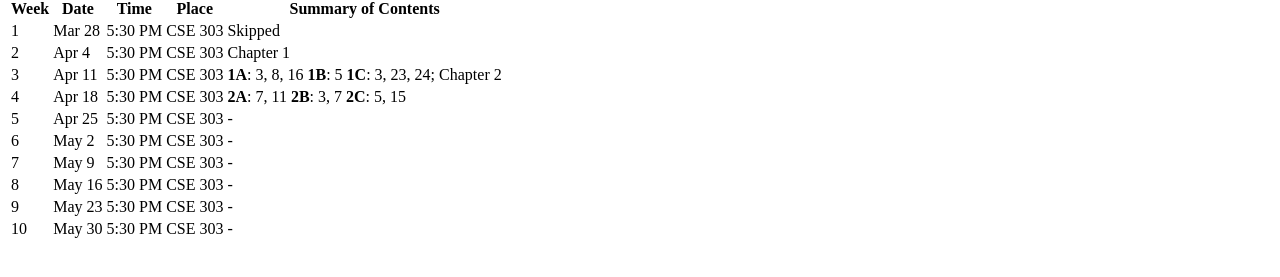
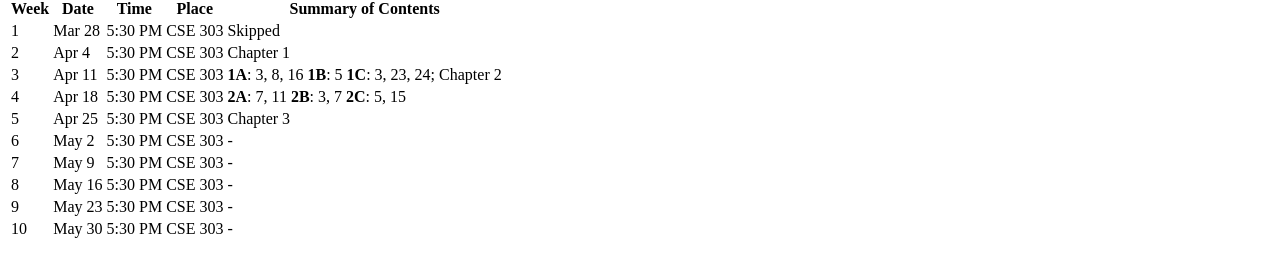
Before and after one commit to MachinesWhoLearn/machineswholearn.github.io, a Jekyll site: the page built from mwl_foundational.md, in a window 1280 px wide. Shown: the part 542-819 px from the top of the page. Built offline with Jekyll 4.4.1, drawn with Linux system fonts in a browser that asks for light colours.

Commit message:
Add Ch3 to schedule (sorry for being so late!)

```diff
--- a/mwl_foundational.md
+++ b/mwl_foundational.md
@@ -33,7 +33,7 @@ you should be fine as long as you've taken calculus.
 | 2 | Apr 4 | 5:30 PM | CSE 303 | Chapter 1 |
 | 3 | Apr 11 | 5:30 PM | CSE 303 |**1A**: 3, 8, 16 **1B**: 5 **1C**: 3, 23, 24; Chapter 2|
 | 4 | Apr 18 | 5:30 PM | CSE 303 | **2A**: 7, 11 **2B**: 3, 7 **2C**: 5, 15 |
-| 5 | Apr 25 | 5:30 PM | CSE 303 | - |
+| 5 | Apr 25 | 5:30 PM | CSE 303 | Chapter 3 |
 | 6 | May 2 | 5:30 PM | CSE 303 | - |
 | 7 | May 9 | 5:30 PM | CSE 303 | - |
 | 8 | May 16 | 5:30 PM | CSE 303 | - |
```
